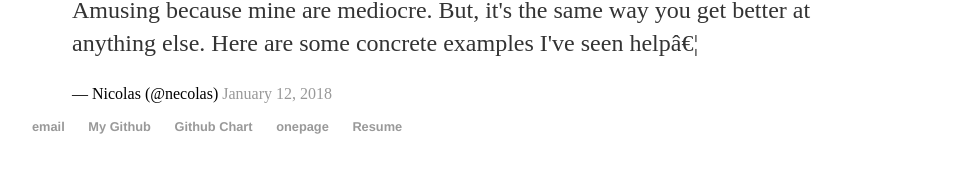
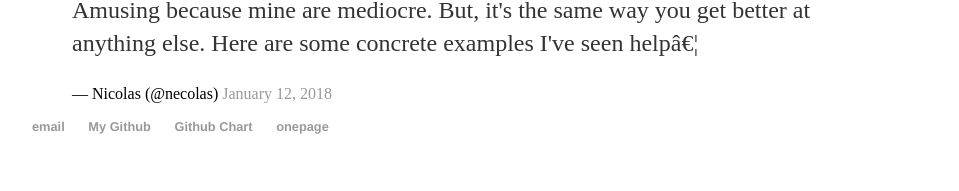
Before and after one commit to sawthinkar/sawthinkar.github.io, a Jekyll site: the page index.html, which Jekyll copies as it is, in a window 1280 px wide. Shown: the part 902-1093 px from the top of the page, without its empty margins (160-1119 px from the left). Built offline with Jekyll 4.4.1, drawn with Linux system fonts in a browser that asks for light colours; comment, search, counter and statistics services are not loaded.

Commit message:
Update index.html

```diff
--- a/index.html
+++ b/index.html
@@ -55,7 +55,7 @@
 			<li><a href="https://goo.gl/wjq7HJ">My Github</a></li>
 			<li><a href="/pages/githubchart.html">Github Chart</a></li>
 			<li><a href="/onepage.html">onepage</a></li>
-			<li><a href="/SawThinkarResume.pdf">Resume</a></li>
+			<li><a href="/SawThinkarResume.pdf"></a></li>
 		</ul>
 	</footer>
 </html>
```
